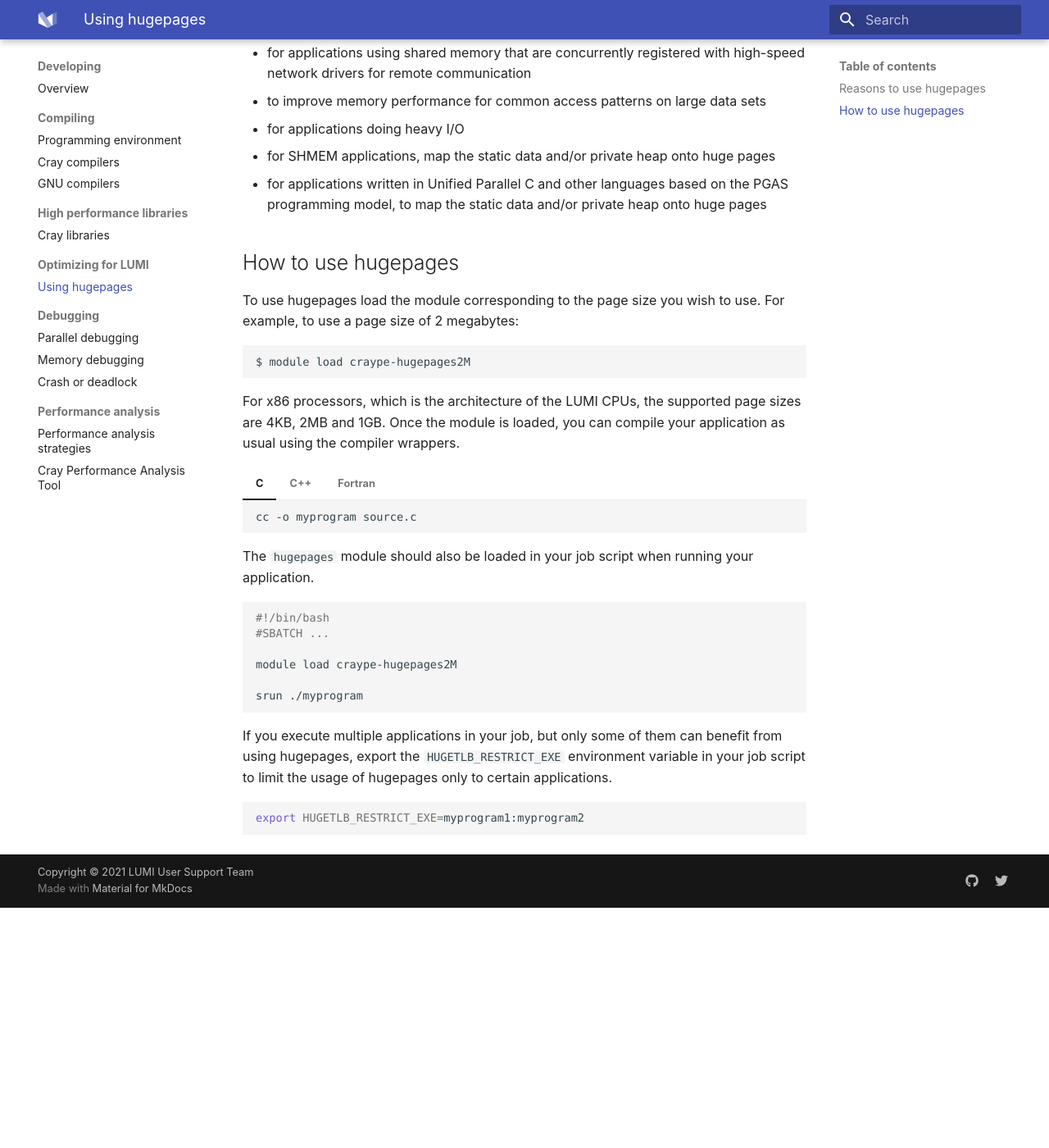
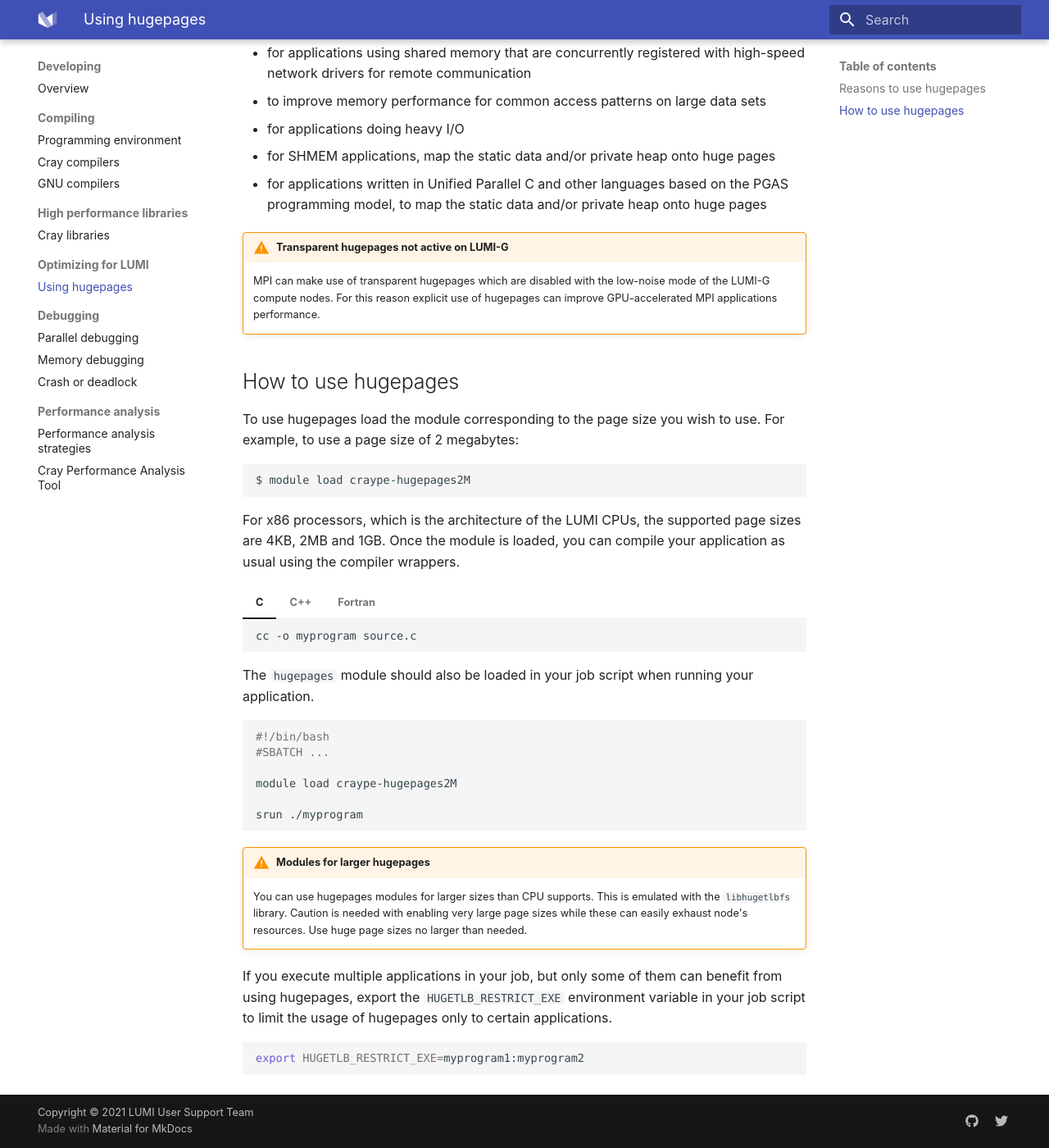
Before and after one commit to Lumi-supercomputer/lumi-userguide, an MkDocs documentation site: the page built from docs/development/optimizing/hugepages.md, in a window 1280 px wide and 1400 px high, scrolled down 614 px. Shown: the whole window at 82% size. Built offline with MkDocs 1.6.1 and Material for MkDocs 9.7.7, drawn with Linux system fonts in a browser that asks for light colours; before the commit the page ends 1721 px from its top, so only the background shows below that.

Commit message:
Adds notes on using larger hugepages modules

````diff
--- a/docs/development/optimizing/hugepages.md
+++ b/docs/development/optimizing/hugepages.md
@@ -28,6 +28,12 @@ Hugepages can be beneficial
 - for applications written in Unified Parallel C and other languages based on
   the PGAS programming model, to map the static data and/or private heap onto
   huge pages
+
+!!! warning "Transparent hugepages not active on LUMI-G"
+
+    MPI can make use of transparent hugepages which are disabled with the low-noise
+    mode of the LUMI-G compute nodes. For this reason explicit use of hugepages can
+    improve GPU-accelerated MPI applications performance.
 
 ## How to use hugepages
 
@@ -72,6 +78,13 @@ module load craype-hugepages2M
 srun ./myprogram
 ```
 
+!!! warning "Modules for larger hugepages"
+
+    You can use hugepages modules for larger sizes than CPU supports. This
+    is emulated with the `libhugetlbfs` library. Caution is needed with enabling
+    very large page sizes while these can easily exhaust node's resources.
+    Use huge page sizes no larger than needed.
+
 If you execute multiple applications in your job, but only some of them can
 benefit from using hugepages, export the `HUGETLB_RESTRICT_EXE` environment
 variable in your job script to limit the usage of hugepages only to certain
````
